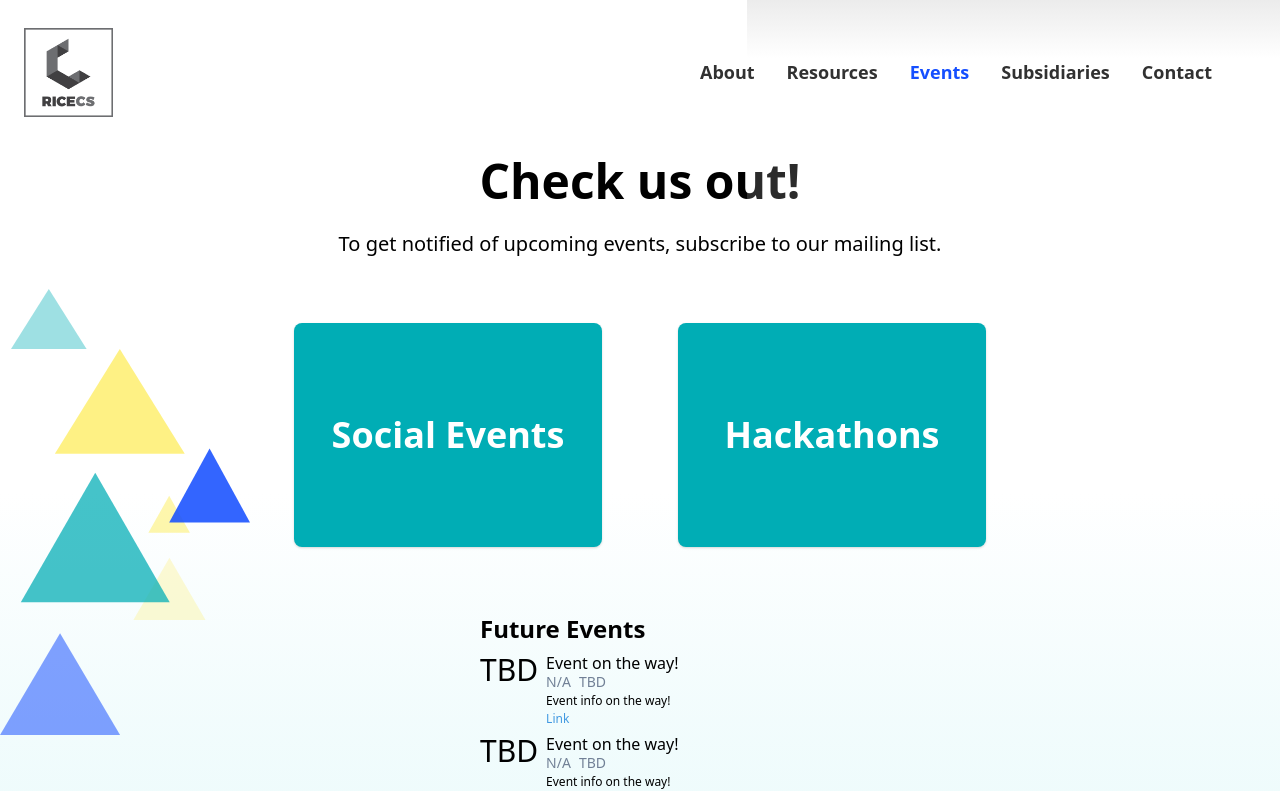
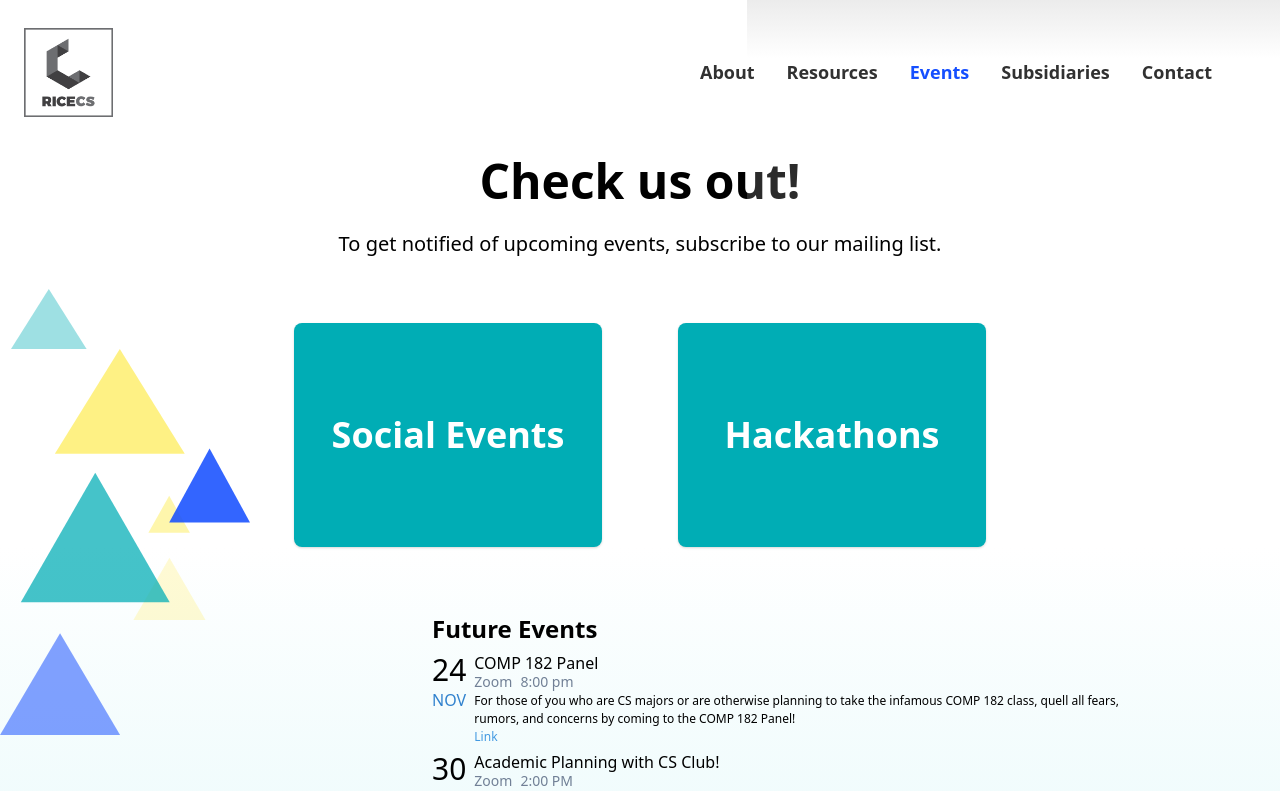
Before and after one commit to riceucsclub/website, a React (Create React App) app: page /events in a window 1280 px wide. Shown: the top 791 px of the page. Built offline with nearby package versions, Linux system fonts and the light colour scheme.

Commit message:
events update nov17

```diff
--- a/src/Files/allEvents.js
+++ b/src/Files/allEvents.js
@@ -161,31 +161,34 @@ export default [
     //     "link": `https://docs.google.com/forms/d/e/1FAIpQLSeC2srm8VSvVM1zCgTl2KX1dKerJbPHzlBb8sPocumnpfALng/viewform`,
     // },
     {
-        "title": "Event on the way!",
-        "month": "",
-        "day": "TBD",
-        "time": "TBD",
-        "locale": "N/A",
-        "desc": `Event info on the way!`,
-        "link": `LINK NOT READY`,
+        "title": "COMP 182 Panel",
+        "month": "NOV",
+        "day": "24",
+        "time": "8:00 pm",
+        "locale": "Zoom",
+        "desc": `For those of you who are CS majors or are otherwise planning to take the infamous COMP 182 class, quell
+        all fears, rumors, and concerns by coming to the COMP 182 Panel! `,
+        "link": `https://fb.me/e/3b9dUxME1`,
     },
     {
-        "title": "Event on the way!",
-        "month": "",
-        "day": "TBD",
-        "time": "TBD",
-        "locale": "N/A",
-        "desc": `Event info on the way!`,
-        "link": `LINK NOT READY`,
+        "title": "Academic Planning with CS Club!",
+        "month": "NOV",
+        "day": "30",
+        "time": "2:00 PM",
+        "locale": "Zoom",
+        "desc": `Do you have questions about scheduling and picking classes as a COMP major? Confused about what to do
+        with your 4-year plan? Stop by to ask questions to PAAs and COMP upperclassmen!`,
+        "link": `https://fb.me/e/cfCtmyex9`,
     },
     {
-        "title": "Event on the way!",
-        "month": "",
-        "day": "TBD",
-        "time": "TBD",
-        "locale": "N/A",
-        "desc": `Event info on the way!`,
-        "link": `LINK NOT READY`,
+        "title": "Final CS Office Hours",
+        "month": "DEC",
+        "day": "3",
+        "time": "7:00 PM",
+        "locale": "Zoom",
+        "desc": `Come join us for the FINAL HUGE office hours for all CS students. We'll be having TA's from 140, 215, 310,
+        382! Who wouldn't want to show up??`,
+        "link": `https://fb.me/e/203IbcTGS`,
     },
 
 
--- a/src/Pages/Events/EventsPage.js
+++ b/src/Pages/Events/EventsPage.js
@@ -34,7 +34,7 @@ function EventsPage(props){
                 <Box title = {props.box["nameH"]} desc = {props.box["blurbH"]}/>
             </div>
 
-            <div class = 'relative z-10 px-120 mt-16 mb-8'>
+            <div class = 'relative z-10 px-108 mt-16 mb-8'>
                 <Calender/>
             </div>
             <Footer/>
```
